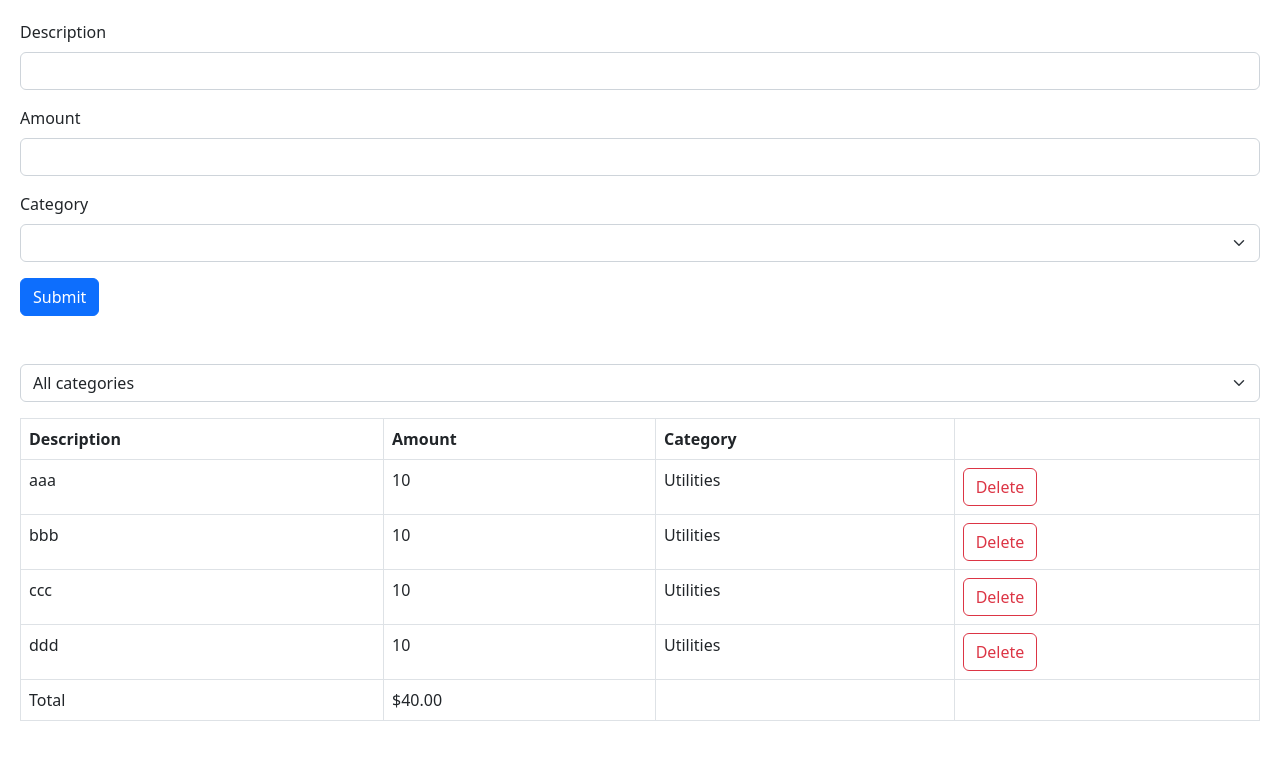
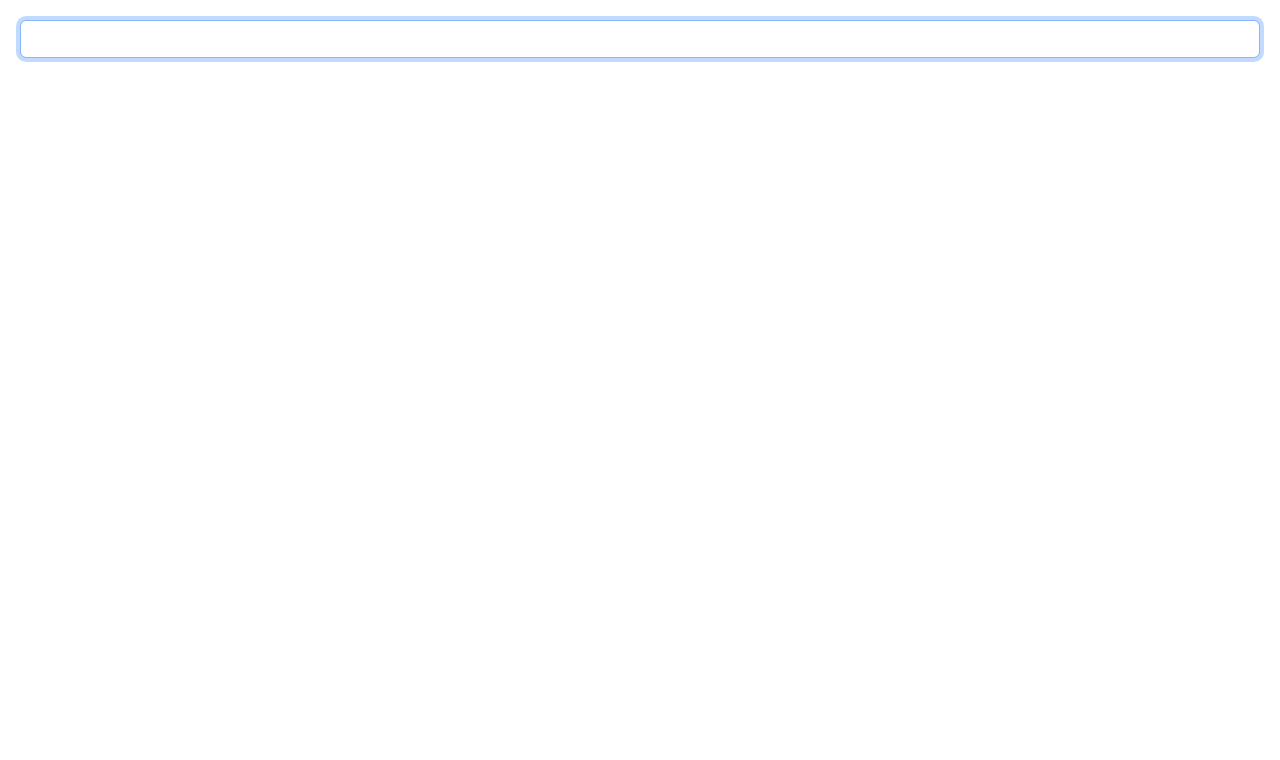
Before and after one commit to anesuraswe/moshCourse, a React (Vite) app: page / in a window 1280 px wide. Shown: the top 760 px of the page. Built offline with nearby package versions, Linux system fonts and the light colour scheme; the HTML template or start-up script is replaced by a standard one.

Commit message:
useEffect

```diff
--- a/src/App.tsx
+++ b/src/App.tsx
@@ -1,40 +1,18 @@
-import { useState } from "react";
-import ExpenseList from "./expense-tracker/components/ExpenseList";
-import ExpenseFilter from "./expense-tracker/components/ExpenseFilter";
-import ExpenseForm from "./expense-tracker/components/ExpenseForm";
-import categories from "./expense-tracker/categories";
+import { useEffect, useRef } from "react";
 
 function App() {
-  const [selectedCategory, setSelectedCategory] = useState("");
-  const [expenses, setExpenses] = useState([
-    { id: 1, description: "aaa", amount: 10, category: "Utilities" },
-    { id: 2, description: "bbb", amount: 10, category: "Utilities" },
-    { id: 3, description: "ccc", amount: 10, category: "Utilities" },
-    { id: 4, description: "ddd", amount: 10, category: "Utilities" },
-  ]);
+  const ref = useRef<HTMLInputElement>(null);
 
-  const visibleExpenses = selectedCategory
-    ? expenses.filter((e) => e.category === selectedCategory)
-    : expenses;
+  useEffect(() => {
+    if (ref.current) ref.current.focus(); // side effect
+  });
 
+  useEffect(() => {
+    document.title = 'My App';
+  });
   return (
     <div>
-      <div className="mb-5">
-        <ExpenseForm
-          onSubmit={(expense) =>
-            setExpenses([...expenses, { ...expense, id: expenses.length + 1 }])
-          }
-        />
-      </div>
-      <div className="mb-3">
-        <ExpenseFilter
-          onSelectCategory={(category) => setSelectedCategory(category)}
-        />
-      </div>
-      <ExpenseList
-        expenses={visibleExpenses}
-        onDelete={(id) => setExpenses(expenses.filter((e) => e.id !== id))}
-      />
+      <input ref={ref} type="text" className="form-control" />
     </div>
   );
 }
```
Also changed, not shown: src/expense-tracker/components/ExpenseForm.tsx (+48 -0 lines).
